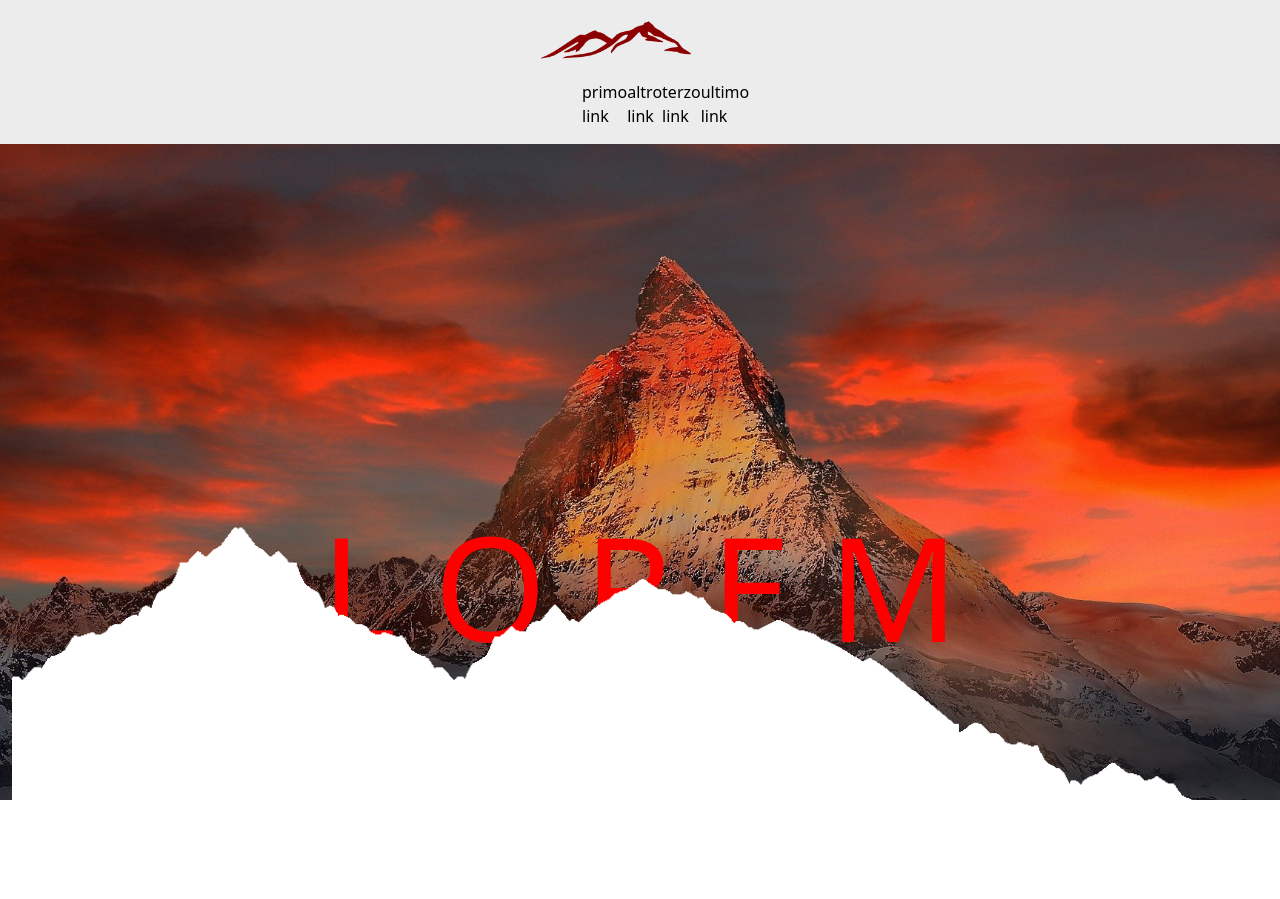
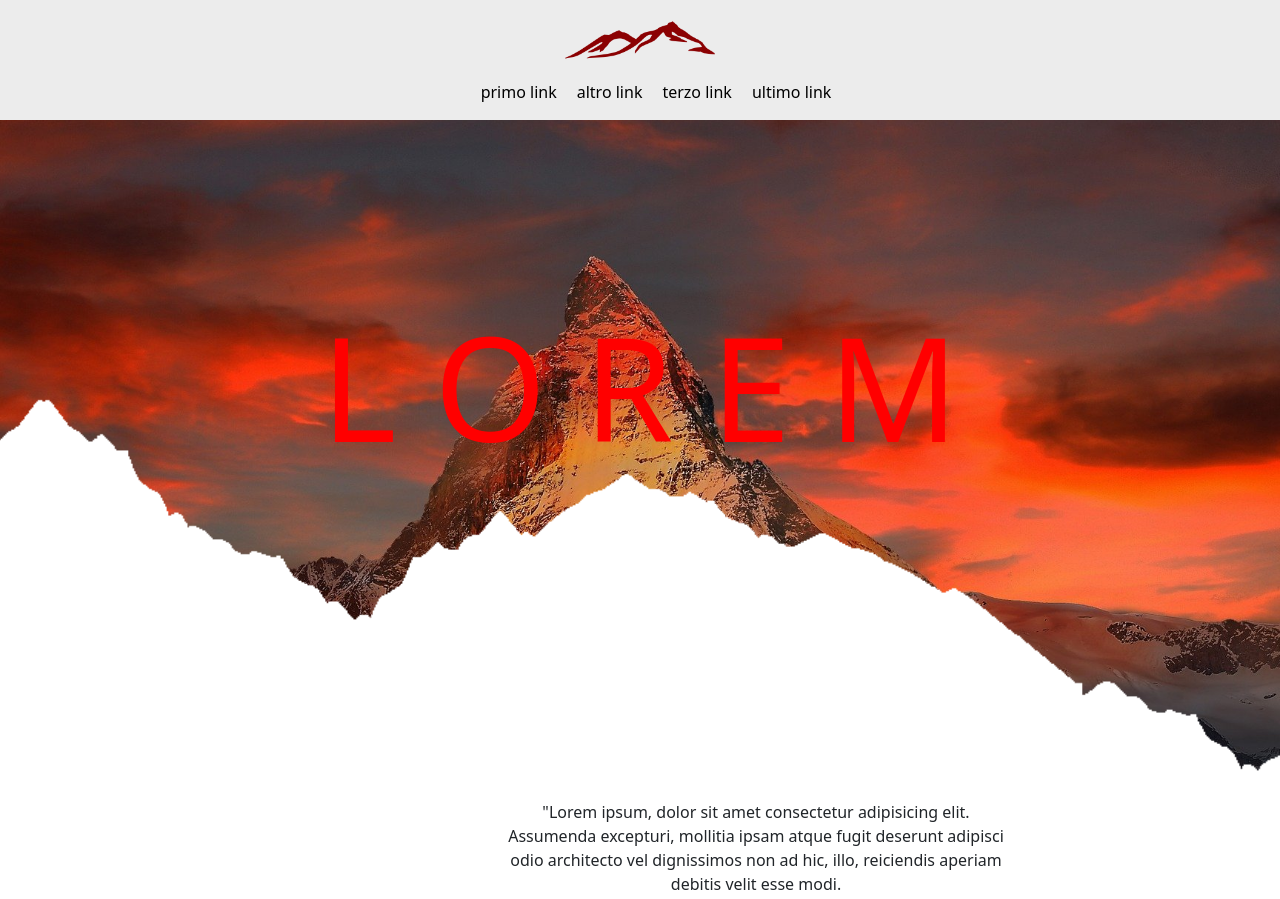
Before and after one commit to Hackademy-155/biagio-coscino-progettored, a plain HTML site: page index.html in a window 1280 px wide. Shown: the top 899 px of the page. Drawn offline with nearby package versions, Linux system fonts and the light colour scheme.

Commit message:
modificato

```diff
--- a/index.html
+++ b/index.html
@@ -5,14 +5,15 @@
     <meta name="viewport" content="width=device-width, initial-scale=1">
     <title>Bootstrap demo</title>
     <link href="https://cdn.jsdelivr.net/npm/bootstrap@5.3.3/dist/css/bootstrap.min.css" rel="stylesheet" integrity="sha384-QWTKZyjpPEjISv5WaRU9OFeRpok6YctnYmDr5pNlyT2bRjXh0JMhjY6hW+ALEwIH" crossorigin="anonymous">
+    <link rel="stylesheet" href="https://cdn.jsdelivr.net/npm/bootstrap-icons@1.11.3/font/bootstrap-icons.min.css">
     <link rel="stylesheet" href="style.css">
   </head>
   <body>
 
    <nav class="foto fixed-top">
    <div class="conteiner ">
-    <div row class="m-12-col-med-3">
-      <div class="coll-12 border-1 justify-content-center ms-5 fi">
+    <div  class="m-12-col-med-3">
+      <div class="d-flex justify-content-center">
         <img  class="logo-nav" src="./logo.png" alt="">
       </div>
     </div>
@@ -34,14 +35,37 @@
     <div class="container-fluid d-flex  ">
 
       <h1> L     O     R     E    M</h1>
-      <img class="montagne position-absolute" src="./mountains.png" alt="">
+      <!-- <img class="montagne
+      " src="./mountains.png" alt=""> -->
 
       </div>
     </div>
   </header>
   <main>
+    <div>
     <p> "Lorem ipsum, dolor sit amet consectetur adipisicing elit. Assumenda excepturi, mollitia ipsam atque fugit deserunt adipisci odio architecto vel dignissimos non ad hic, illo, reiciendis aperiam debitis velit esse modi.</p>
+  </div>
   </main>
+  <div class="container text-center">
+    <div class="row align-items-center justify-content-between mb-5 me-3">
+      <div class="col-2 ">
+        <i class="bi bi-snow3"></i>
+        <h5>Lorem ipsum dolor sit amet.</h5>
+      </div>
+      <div class="col-2">
+        <i class="bi bi-snow3"></i>
+        <h5>Lorem ipsum dolor sit amet.</h5>
+      </div>
+      <div class="col-2">
+        One of three columns
+      </div>
+      <div class="col-2">
+        One of three columns
+      </div>
+    </div>
+  </div>
+
+
 
 
     <script src="https://cdn.jsdelivr.net/npm/bootstrap@5.3.3/dist/js/bootstrap.bundle.min.js" integrity="sha384-YvpcrYf0tY3lHB60NNkmXc5s9fDVZLESaAA55NDzOxhy9GkcIdslK1eN7N6jIeHz" crossorigin="anonymous"></script>
--- a/style.css
+++ b/style.css
@@ -6,23 +6,23 @@ nav{
 .logo-nav{
     width: 150px;
     height: 80px;
-    justify-content: center;
-    align-items: center;
+
     background-position: center;
-    margin-left: 40%;
+
 }
 .link-nav{
     list-style: none;
     display: flex;
-    justify-content: space-around;
-    margin-left: 550px;
-    margin-right: 750px;
+    justify-content: center;
+
+
 }
 ul > li {
     list-style: none;
     display: flex;
     justify-content: space-around;
     color: black;
+    margin: 0px 10px;
 }
 .text{
     color: black;
@@ -30,7 +30,8 @@ ul > li {
 }
 .montagne{
     width: 100%;
-    margin-top: 250px;
+    height: 50vh;
+    margin-top: 370px;
     position: absolute;
 }
 .text-lorem{
@@ -40,12 +41,14 @@ ul > li {
 }
 header{
 
-    background-image: url(./switzerland-862870_1920.jpg );
+    background-image: url(./mountains.png),url(./switzerland-862870_1920.jpg);
+
     width: 100%;
     height: 100vh;
-    position: absolute;
+    position: relative;
     background-size: cover;
     display: flex;
+    background-position: bottom;
 
 
 
@@ -56,11 +59,21 @@ h1{
     background-position: center;
     text-align: center;
     color: red;
-    margin-top: 500PX;
+    margin-top: 300PX;
     font-size: 900%;
 }
 p{
-    background-color: black;
-    width: 100%;
-    height: 100vh;
+
+    width: 40%;
+
+    display: flex;
+    text-align: center;
+    justify-content: center;
+    background: center;
+    margin-left: 500px;
+    margin-bottom: 900px;
 }
+.row {
+    border-bottom: 1px solid red;
+    height: 100px;
+}
```
